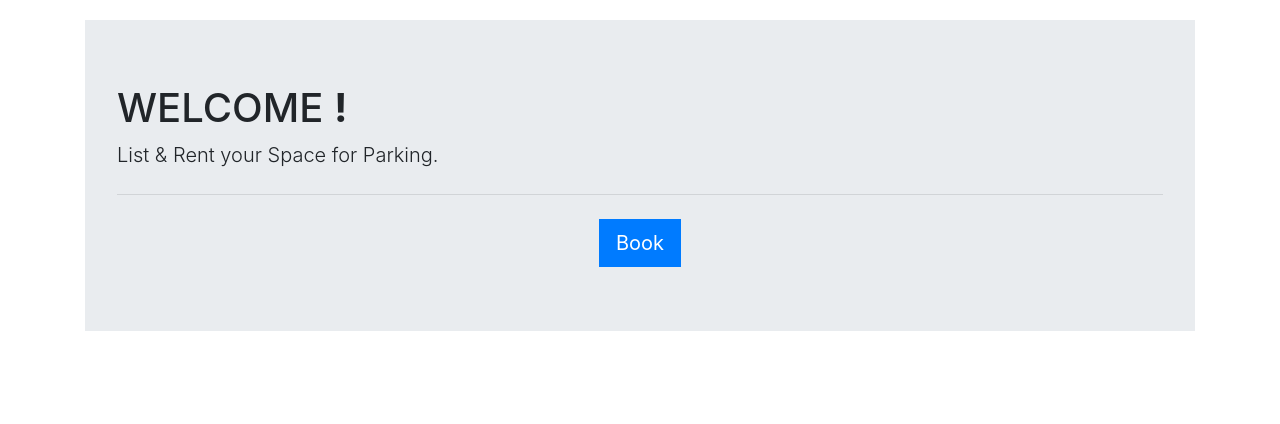
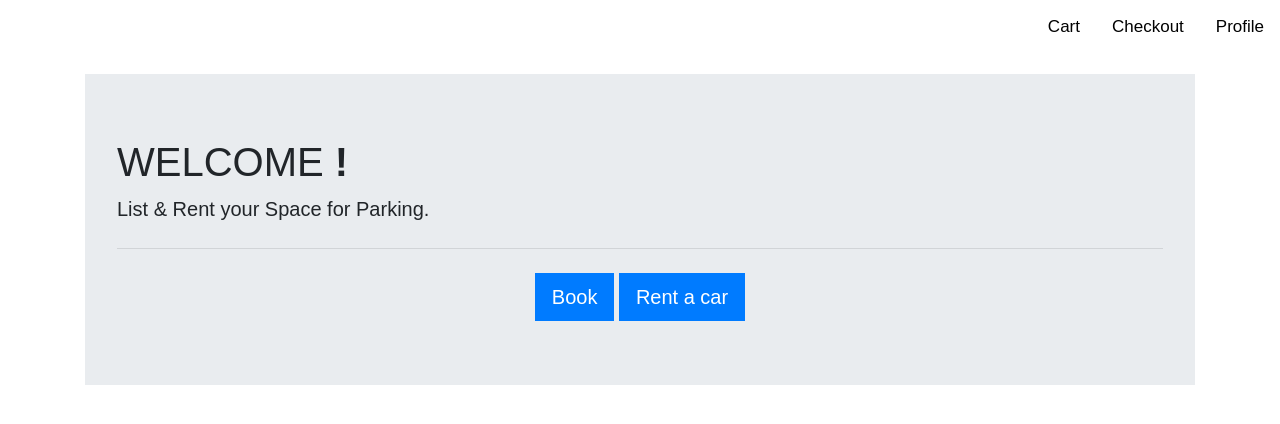
Before and after one commit to MiaS-Git/Project4-WebDev, a PHP site: page /user_dashboard.php in a window 1280 px wide. Shown: the top 424 px of the page. Run offline with PHP 8.4, Linux system fonts and the light colour scheme; data that the repository does not hold is empty; some libraries are stand-ins or nearby versions.

Commit message:
Update user_dashboard.php

```diff
--- a/user_dashboard.php
+++ b/user_dashboard.php
@@ -23,6 +23,7 @@ $row = mysqli_fetch_array($result);
             background-repeat: no-repeat;
             background-attachment: fixed;
             background-size: cover;
+	   font-family: Arial, Helvetica, sans-serif;
         }
 
         .container {
@@ -36,10 +37,42 @@ $row = mysqli_fetch_array($result);
         .jumbotron {
             border-radius: 0px;
         }
+
+	.topnav {
+ 	 overflow: hidden;
+  	background-color: white;
+	}
+
+	.topnav a {
+ 	 float: right;
+ 	 color: black;
+  	text-align: center;
+  	padding: 14px 16px;
+  	text-decoration: right;
+  	font-size: 17px;
+	}
+
+	.topnav a:hover {
+ 	 background-color: #ddd;
+  	color: black;
+	}
+
+	.topnav a.active {
+ 	 background-color: #04AA6D;
+  	color: white;
+	}
     </style>
 </head>
 
 <body>
+	<div class="topnav">
+		<a href="profile.php">Profile</a>
+  		<a href="checkout.html">Checkout</a>
+		<a href="cart.html">Cart</a>
+	</div>
+
+	<div style="padding-left:16px"> </div>
+
     <div class="container">
         <div class="jumbotron">
             <h1 class="display-5">
@@ -49,6 +82,7 @@ $row = mysqli_fetch_array($result);
             <center>
                 <hr class="my-4">
                 <a class="btn btn-primary btn-lg" href="check_booking.php?uid=<?php echo $row['uid'] ?>" role="button">Book</a>
+		 <a class="btn btn-primary btn-lg" href="rental.html?uid=<?php echo $row['uid'] ?>" role="button">Rent a car</a>
             </center>
         </div>
     </div>
```
